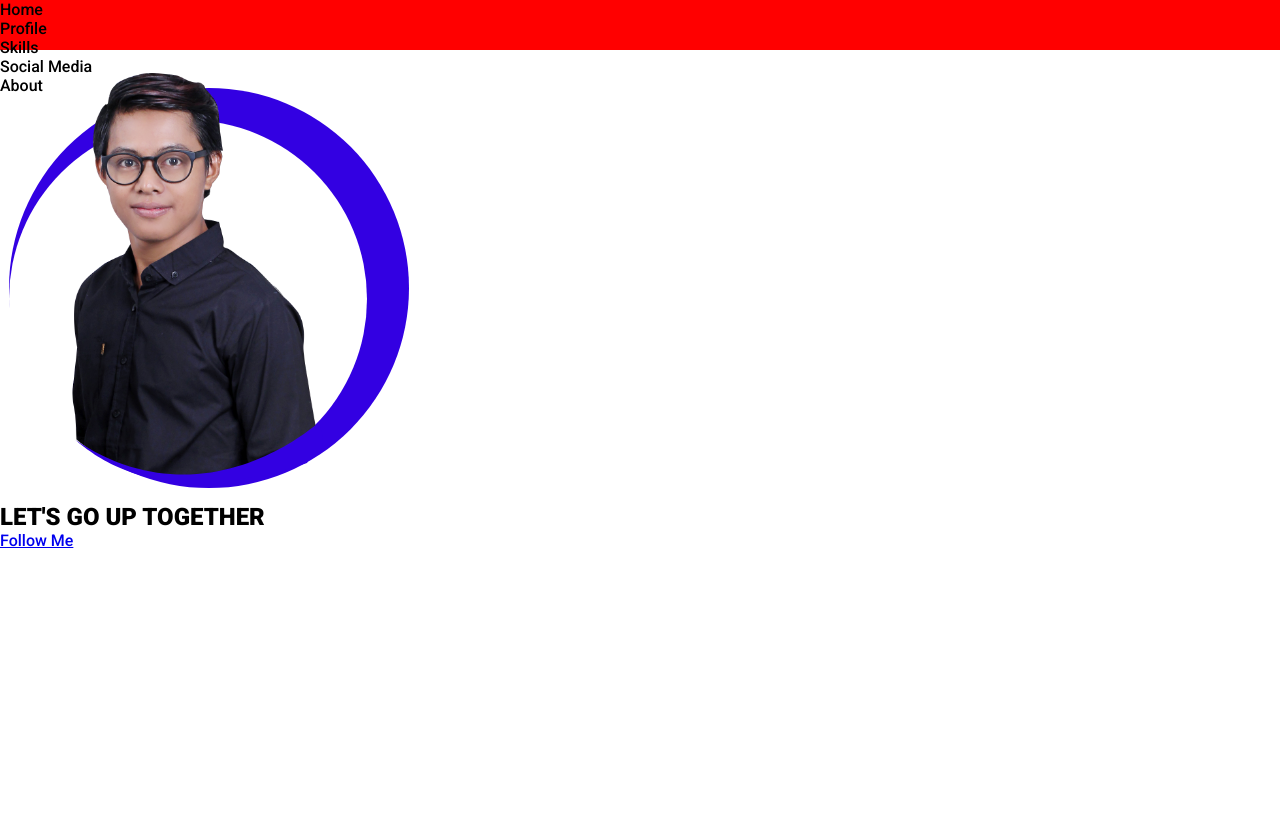
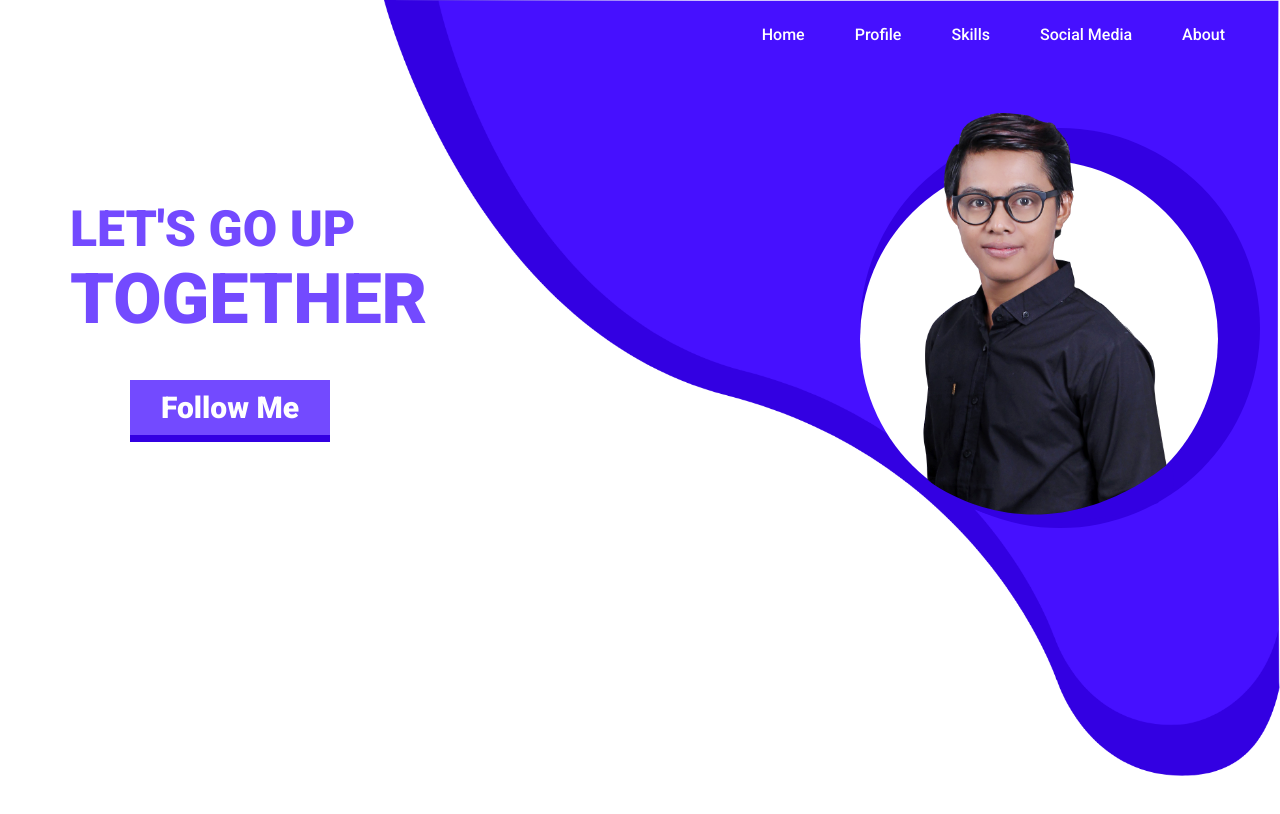
Before and after one commit to masdikaid/masdikaid.github.io, a plain HTML site: page index.html in a window 1280 px wide. Drawn offline with Linux system fonts and the light colour scheme.

Commit message:
header & jumbotron

```diff
--- a/index.html
+++ b/index.html
@@ -11,22 +11,23 @@
     <header>
         <nav class="nav-header">
             <ul class="ul-header">
-                <li class="ul-header">Home</li>
-                <li class="ul-header">Profile</li>
-                <li class="ul-header">Skills</li>
-                <li class="ul-header">Social Media</li>
-                <li class="ul-header">About</li>
+                <li class="li-header">Home</li>
+                <li class="li-header">Profile</li>
+                <li class="li-header">Skills</li>
+                <li class="li-header">Social Media</li>
+                <li class="li-header">About</li>
             </ul>
         </nav>
     </header>
     <main>
         <section class="jumbotron">
+            <div class="tron-slogan">
+                <h2 class="slogan-text">LET'S GO UP</h2>
+                <h1 class="slogan-text">TOGETHER</h1>
+                <a href="#" class="slogan-button">Follow Me</a>
+            </div>
             <div class="tron-photo">
                 <img src="/src/assets/photo.png" alt="">
-            </div>
-            <div class="tron-slogan">
-                <h1 class="slogan-text">LET'S GO UP TOGETHER</h1>
-                <a href="#" class="slogan-button">Follow Me</a>
             </div>
         </section>
     </main>
--- a/src/css/style.css
+++ b/src/css/style.css
@@ -4,11 +4,75 @@
     font-family: 'Roboto', sans-serif;
 }
 
+/* header */
+
+
+
 header {
     height: 50px;
-    background-color: red;
+    position: absolute;
+    width: 100%;
+    color: white;
 }
 
 .ul-header {
-    list-style: circle;
+    display: flex;
+    float: right;
+    margin-right: 30px;
+    list-style: none;
 }
+
+.li-header {
+    margin: 5px 20px;
+    padding: 20px 5px;
+    font-weight: 400;
+}
+
+
+
+/* jumbotron */
+
+.jumbotron {
+    background-image: url(/src/assets/banner.png);
+    background-position: top right;
+    background-size: 70% auto;
+    background-repeat: no-repeat;
+    height: 850px;
+    display: flex;
+    padding-top: 70px;
+    justify-content: space-between;
+}
+
+.tron-slogan {
+    width: 25%;
+    font-weight: 900;
+    color: #734AFF;
+    margin: 50px;
+    padding: 80px 20px;
+}
+
+.tron-slogan h2 {
+    font-size: 50px;
+}
+
+.tron-slogan h1 {
+    font-size: 70px;
+}
+
+.slogan-button {
+    text-decoration: none;
+    font-size: 30px;
+    color: white;
+    background-color: #734AFF;
+    padding: 10px 20px;
+    box-shadow: 0px 7px 0px #3300E2;
+    align-self: center;
+    margin: 40px auto;
+    width:50%;
+    text-align: center;
+    display: block;
+}
+
+.tron-photo {
+    margin: 20px;
+}
```
